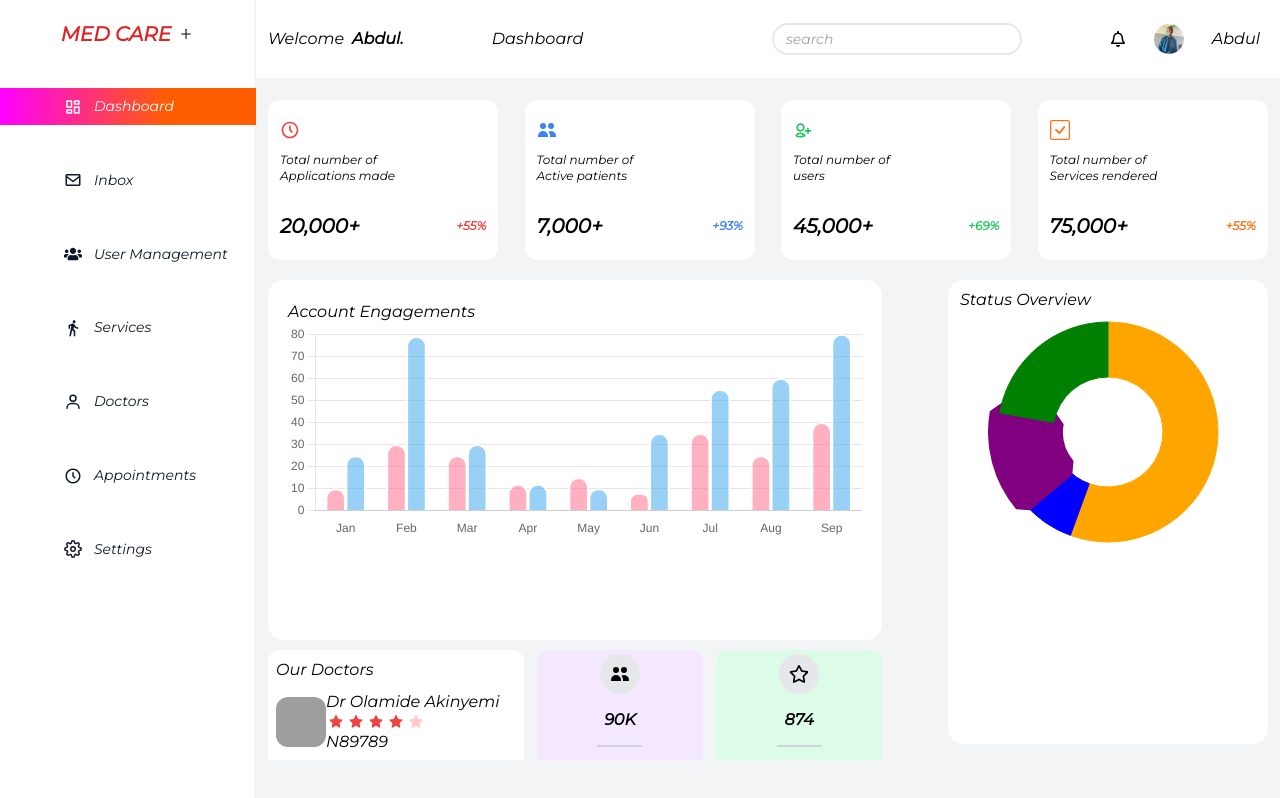
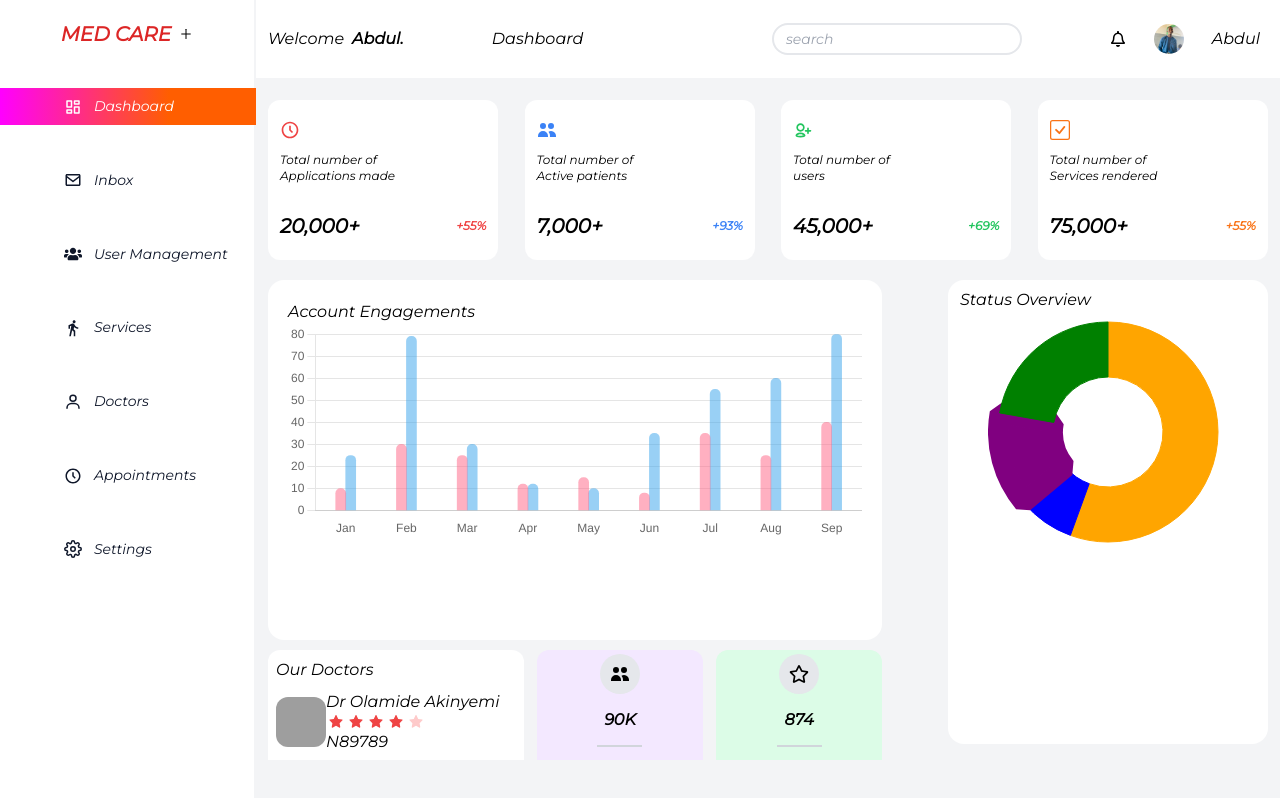
Before and after one commit to abdulfrfr/MEDI-SCHEDULAR, a React (Create React App) app: page /infos in a window 1280 px wide. Built offline with nearby package versions, Linux system fonts and the light colour scheme; grey boxes are pictures that could not be loaded.

Commit message:
grinding

```diff
--- a/src/Components/Pages/Dashboard/BarChart.js
+++ b/src/Components/Pages/Dashboard/BarChart.js
@@ -22,9 +22,7 @@ ChartJS.register(
 
 const options = {
   responsive: true,
-  grid:{
-    show:false
-  },
+
   plugins: {
     legend: {
       display:false
@@ -33,7 +31,7 @@ const options = {
       display: false
     },
   },
-  cartegoryPercentage:1,
+  barPercentage: 0.1,
   scales: {
     xAxis:{
       grid: {
@@ -49,22 +47,20 @@ const data = {
   labels,
   datasets: [
     {
-      label: 'Losses',
+
       data: [10, 30, 25, 12, 15, 8, 35, 25, 40],
       backgroundColor: 'rgba(255, 99, 132, 0.5)',
       borderColor:'white',
-      borderWidth:2,
       borderRadius: 10,
-      barThickness: 20
+      barThickness: 10
     },
     {
-      label: 'Gains',
+
       data: [25, 79, 30, 12, 10, 35, 55, 60, 80],
       backgroundColor:'rgba(53, 162, 235, 0.5)',
       borderColor:'white',
-      borderWidth:2,
       borderRadius: 10,
-      barThickness: 20
+      barThickness: 10
 
     },
   ],
```
